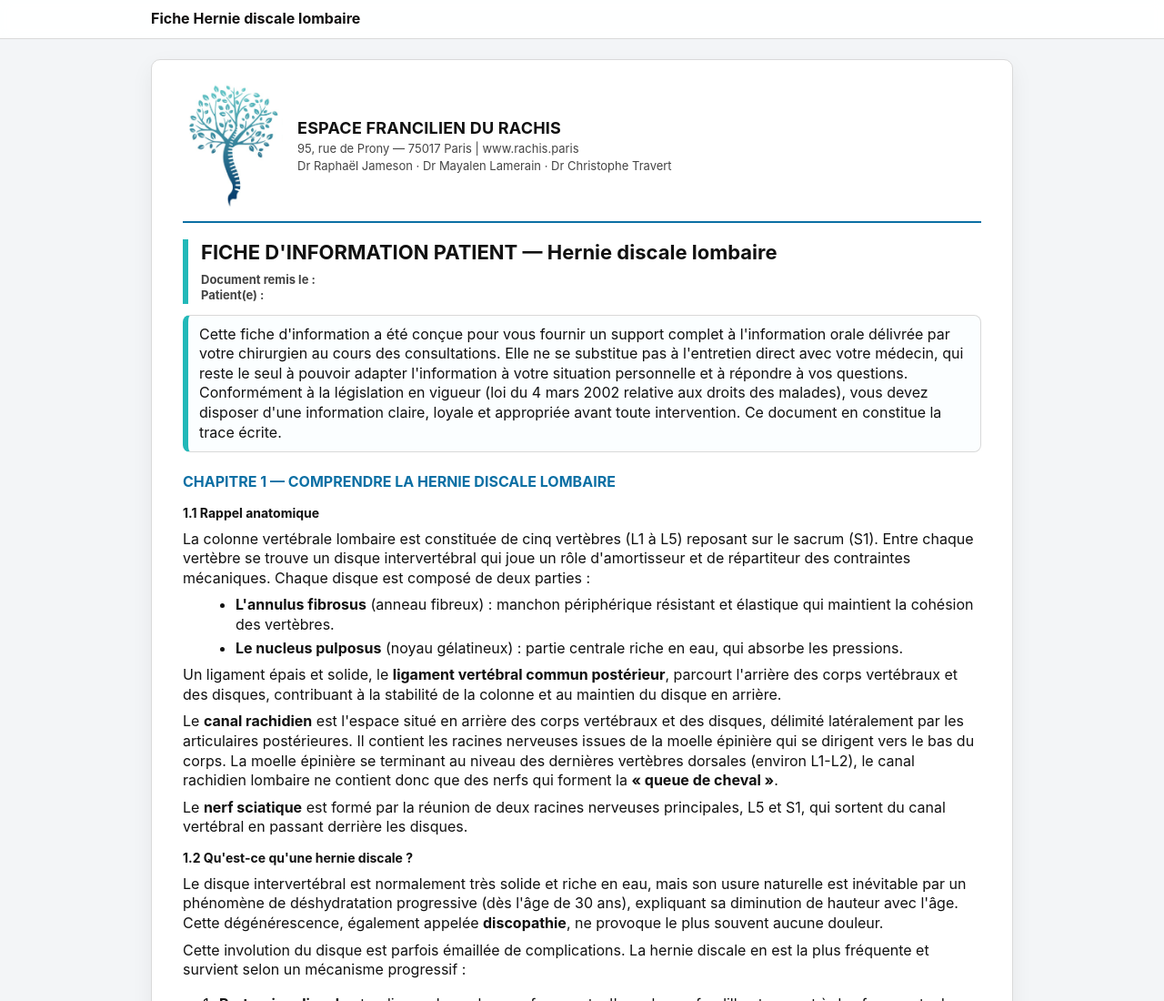
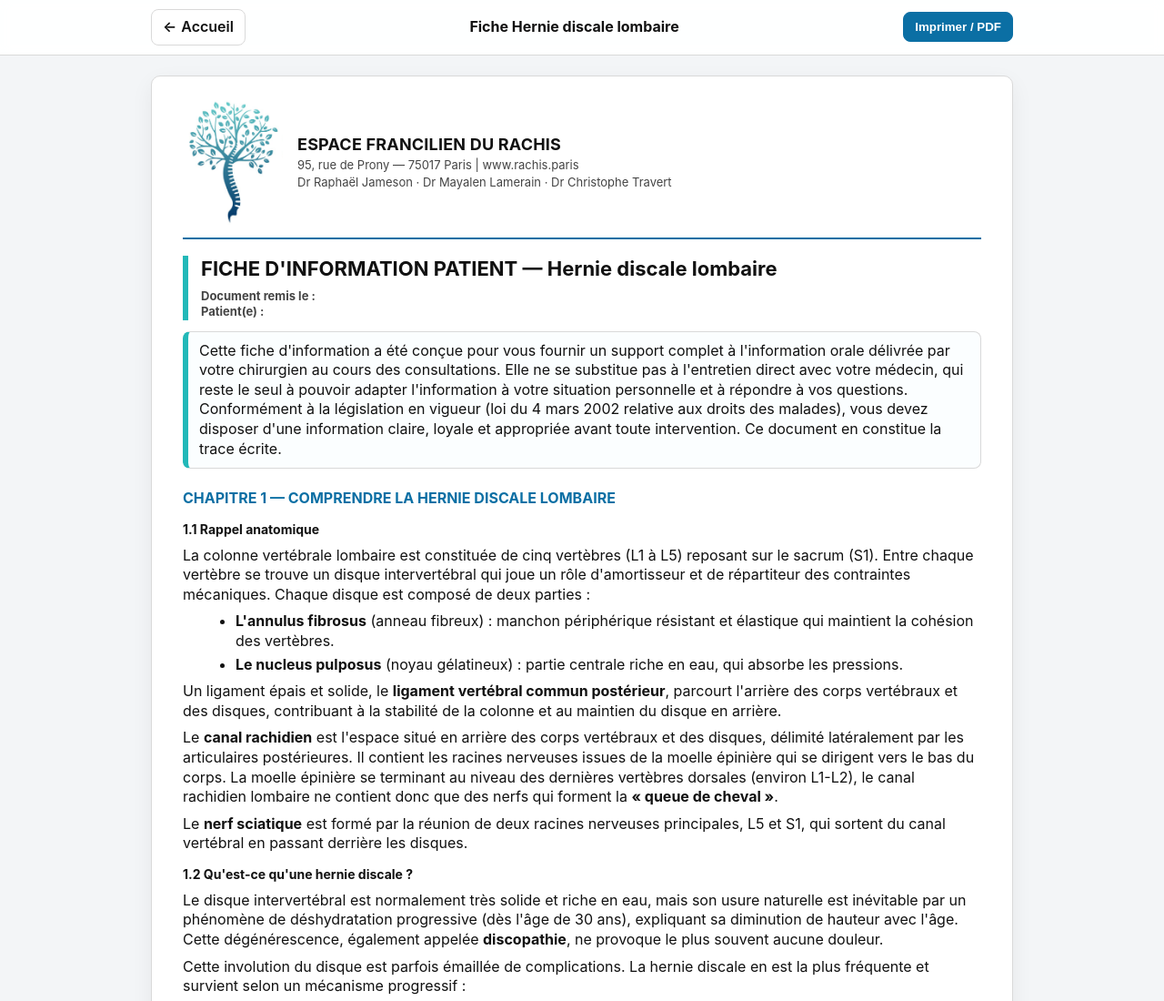
Before and after one commit to raphaeljameson-png/hernie_discale_lombaire, a plain HTML site: page index.html in a window 1280 px wide. Shown: the top 1100 px of the page at 91% size. Drawn offline with Linux system fonts and the light colour scheme.

Commit message:
Update index.html

```diff
--- a/index.html
+++ b/index.html
@@ -73,6 +73,7 @@
     gap: 10px;
     align-items: center;
     justify-content: space-between;
+    flex-wrap: wrap; /* Permet aux éléments de passer à la ligne sur petit écran */
   }
   .toolbar .btn {
     appearance: none;
@@ -82,6 +83,11 @@
     border-radius: 8px;
     cursor: pointer;
     font-weight: 600;
+    text-decoration: none;
+    color: var(--ink);
+    display: inline-flex;
+    align-items: center;
+    gap: 5px;
   }
   .toolbar .btn.primary {
     border-color: var(--accent);
@@ -222,11 +228,17 @@
 </style>
 </head>
 <body>
-<div class="toolbar">
+
+<div class="toolbar no-print">
   <div class="toolbar-inner">
-    <div style="font-weight:700;">Fiche Hernie discale lombaire</div>
+    <a href="https://raphaeljameson-png.github.io/accueil_fiches_informatives_EFR/" class="btn">
+      <span>←</span> Accueil
+    </a>
+    <div style="font-weight:700; text-align: center; flex: 1;">Fiche Hernie discale lombaire</div>
+    <button class="btn primary" onclick="window.print()">Imprimer / PDF</button>
   </div>
 </div>
+
 <div class="wrap">
   <div class="page">
     <header class="top">
```
